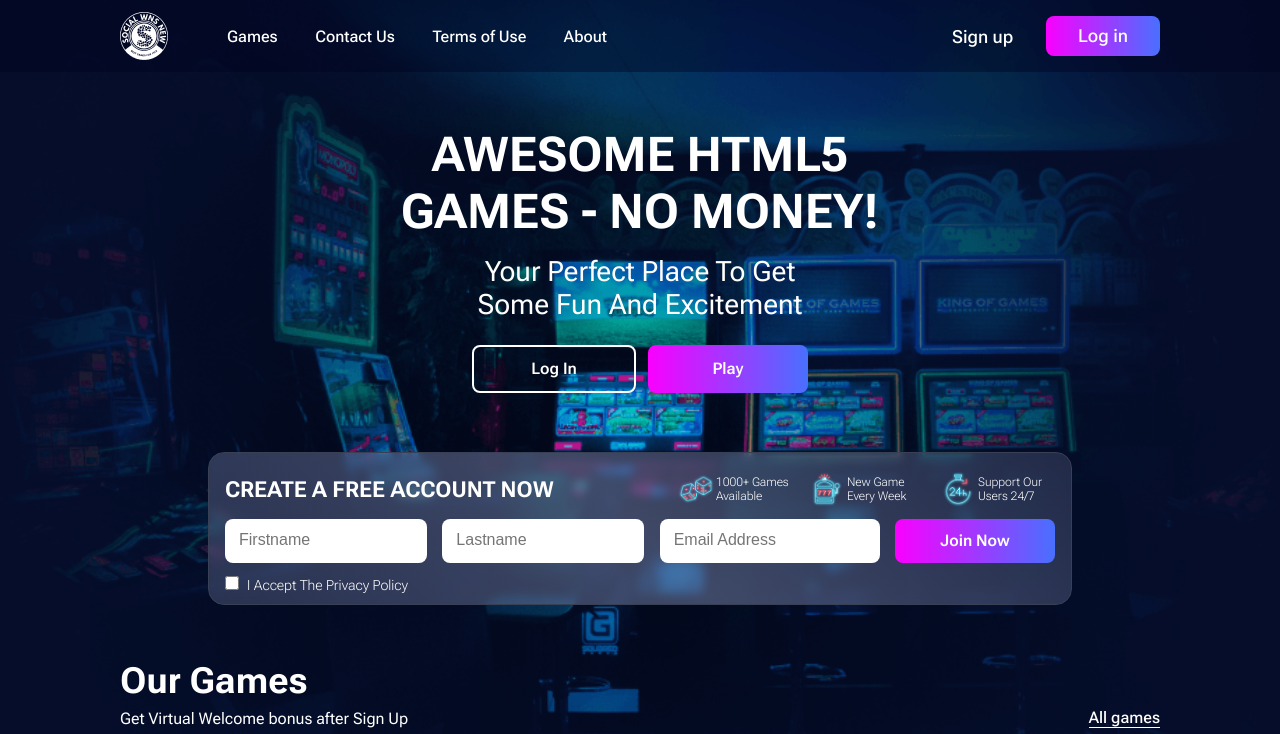
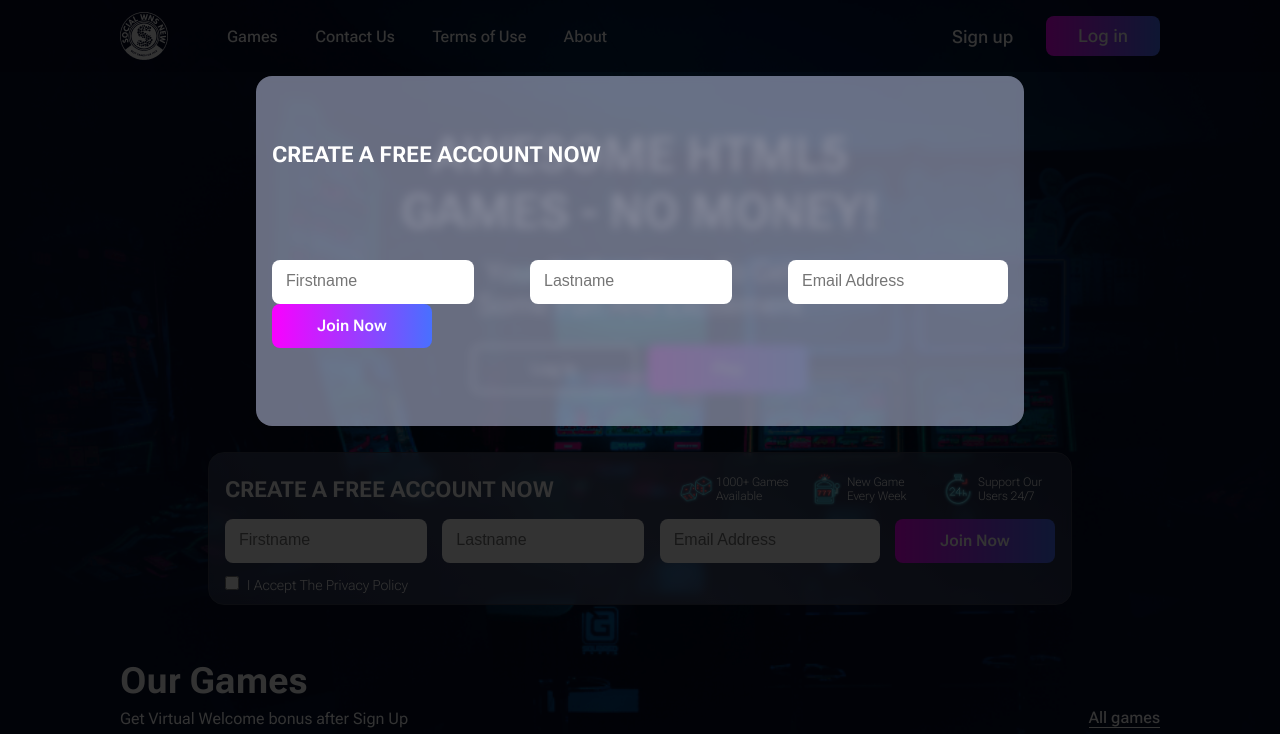
Before and after one commit to a-rodina/TestWakeApp-, a website built with Parcel: page src/index.html in a window 1280 px wide. Both pictures are taken after a click on the link "Sign up". Shown: the top 734 px of the page. Built offline with nearby package versions, Linux system fonts and the light colour scheme.

Commit message:
add popup

```diff
--- a/package.json
+++ b/package.json
@@ -12,6 +12,7 @@
   "devDependencies": {
     "@parcel/transformer-sass": "^2.13.2",
     "parcel": "^2.13.2",
-    "sass": "^1.82.0"
+    "sass": "^1.82.0",
+    "svgo": "^3.3.2"
   }
 }
--- a/src/index.html
+++ b/src/index.html
@@ -23,9 +23,20 @@
                     </nav>
                 </div>
                 <div class="header__log-block">
-                    <a class="header__log-block-item" href="#">Sign up</a>
+                    <a class="header__log-block-item" href="#" id="openModal">Sign up</a>
                     <a class="header__log-block-item log-in" href="#">Log in</a>
                 </div>
+            </div>
+        </div>
+        <div id="modal" class="modal">
+            <div class="modal-content">
+                <h3 class="awesome__account-block-title">Create a free account now</h3>
+                <form class="awesome__account-block-line">
+                    <input class="awesome__account-item" type="text" placeholder="Firstname">
+                    <input class="awesome__account-item" type="text" placeholder="lastname">
+                    <input class="awesome__account-item e-mail" type="email" placeholder="Email address">
+                    <button class="awesome__account-item button" type="button">Join now</button>
+                </form>
             </div>
         </div>
     </header>
@@ -34,7 +45,7 @@
             <h1 class="awesome__main-title">awesome html5 games - NO MONEY!</h1>
             <p class="awesome__text">Your perfect place to get some fun and excitement</p>
             <div class="awesome__buttons-block">
-                <a class="awesome__buttons-block-item" href="#">Log in</a>
+                <a class="awesome__buttons-block-item" href="#" id="openModal">Log in</a>
                 <button class="awesome__buttons-block-item" type="button">Play</button>
             </div>
             <div class="awesome__account-block">
@@ -189,5 +200,6 @@
             </div>
         </div>
     </footer>
+    <script src="./js/main.js"></script>
 </body>
 </html>
--- /dev/null
+++ b/src/js/main.js
@@ -0,0 +1,13 @@
+const modal = document.querySelector('#modal');
+const btn = document.querySelector('#openModal');
+
+btn.addEventListener("click", () => {
+    modal.style.display = 'block';
+    console.log('111')
+});
+
+window.addEventListener ("click", (event) => {
+    if (event.target == modal) {
+        modal.style.display = 'none';
+    }
+});
--- a/src/scss/header.scss
+++ b/src/scss/header.scss
@@ -1,7 +1,7 @@
 .header {
     background-color: $_black-light;
     position: relative;
-    z-index: 10;
+    z-index: 30;
 }
 
 .header__wrap {
--- a/src/scss/index.scss
+++ b/src/scss/index.scss
@@ -6,6 +6,7 @@
 @import './awesome.scss';
 @import './games.scss';
 @import './footer.scss';
+@import './modal.scss';
 
 * {
     margin: 0;
--- /dev/null
+++ b/src/scss/modal.scss
@@ -0,0 +1,28 @@
+.modal {
+    display: none;
+    position: fixed;
+    left: 0;
+    top: 0;
+    width: 100%;
+    height: 100%;
+    overflow: auto;
+    background-color: rgba(0, 0, 0, 0.8);
+    z-index: 50;
+}
+
+.modal-content {
+    position: fixed;
+    left: 20%;
+    top: 76px;
+    margin: auto;
+    width: 60%;
+    height: 350px;
+    background-color: rgba(208, 216, 250, 0.5);
+    backdrop-filter: blur(5px);
+    z-index: 100;
+    border-radius: 16px;
+    display: flex;
+    flex-direction: column;
+    padding: 20px 16px;
+    justify-content: space-around;
+}
```
Also changed, not shown: 1 other file.
